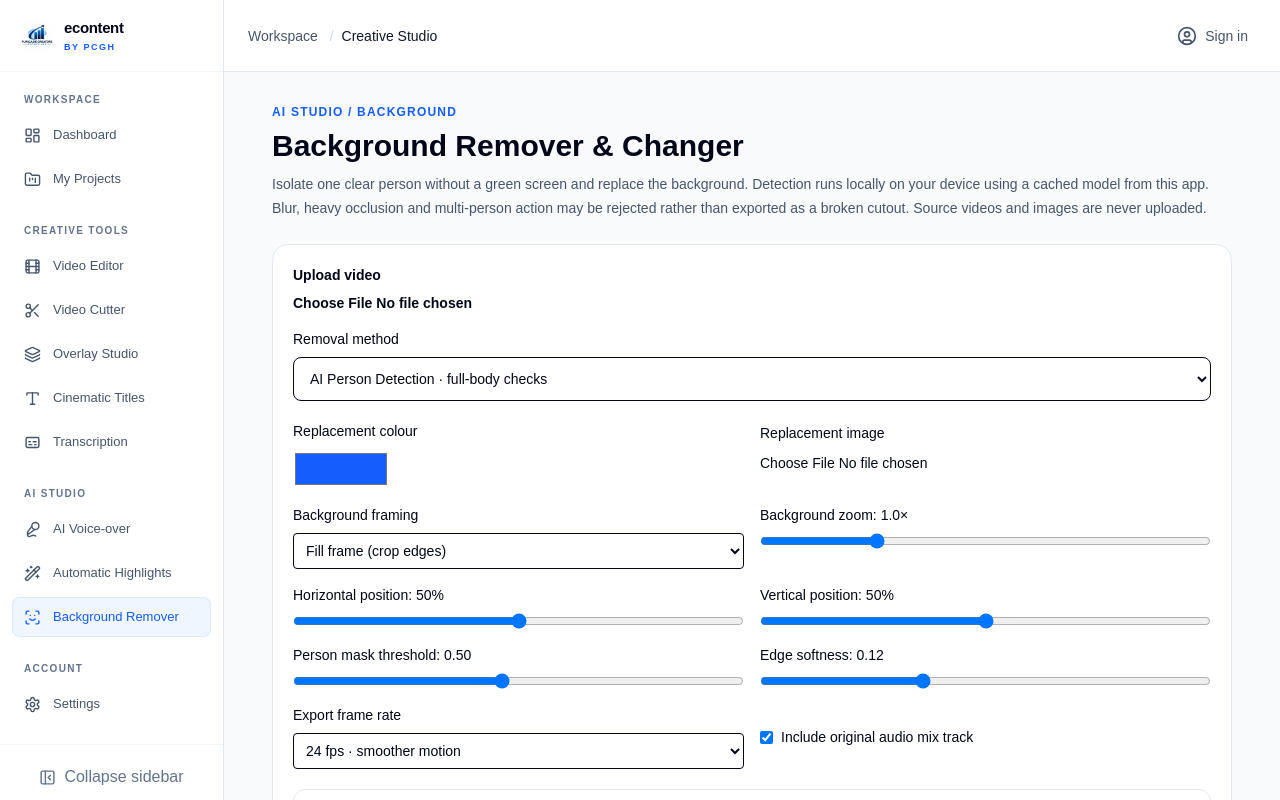
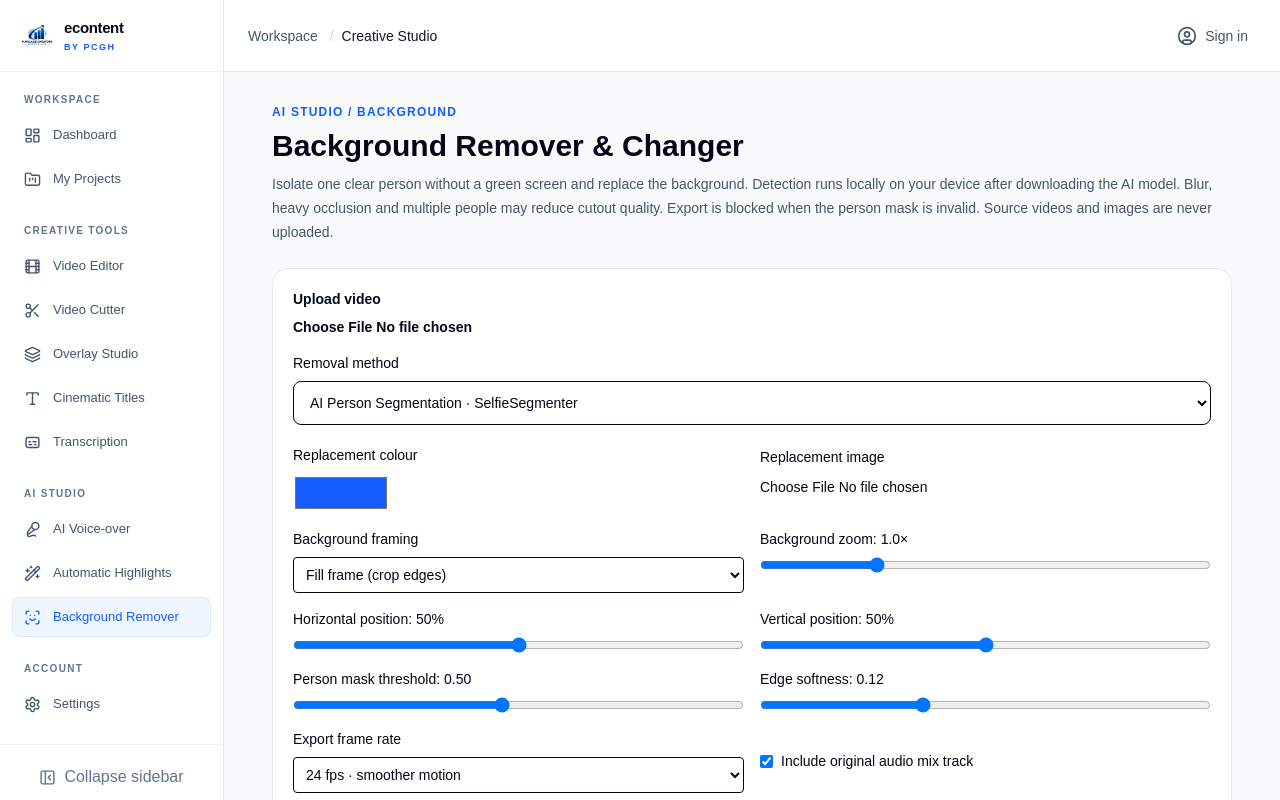
Before and after one commit to PCGHub/Econtent-by-PCGH, a Next.js app: page /ai-background in a window 1280 px wide. Shown: the top 800 px of the page. Built offline with nearby package versions, Linux system fonts and the light colour scheme; no server answers.

Commit message:
Update Background Changer copy for dedicated person segmenter

```diff
--- a/components/ai-studio/background-studio.tsx
+++ b/components/ai-studio/background-studio.tsx
@@ -242,9 +242,8 @@ export function BackgroundStudio() {
       </h1>
       <p className="mt-2 text-sm leading-6 text-slate-600">
         Isolate one clear person without a green screen and replace the
-        background. Detection runs locally on your device using a cached model
-        from this app. Blur, heavy occlusion and multi-person action may be
-        rejected rather than exported as a broken cutout. Source videos and
+        background. Detection runs locally on your device after downloading the AI model. Blur, heavy occlusion and multiple people may reduce cutout quality.
+        Export is blocked when the person mask is invalid. Source videos and
         images are never uploaded.
       </p>
       <section className="mt-6 rounded-2xl border border-slate-200 bg-white p-5">
@@ -283,7 +282,7 @@ export function BackgroundStudio() {
               }
             >
               <option value="person">
-                AI Person Detection · full-body checks
+                AI Person Segmentation · SelfieSegmenter
               </option>
               <option value="chroma">Green/Blue Screen (chroma key)</option>
             </select>
```
